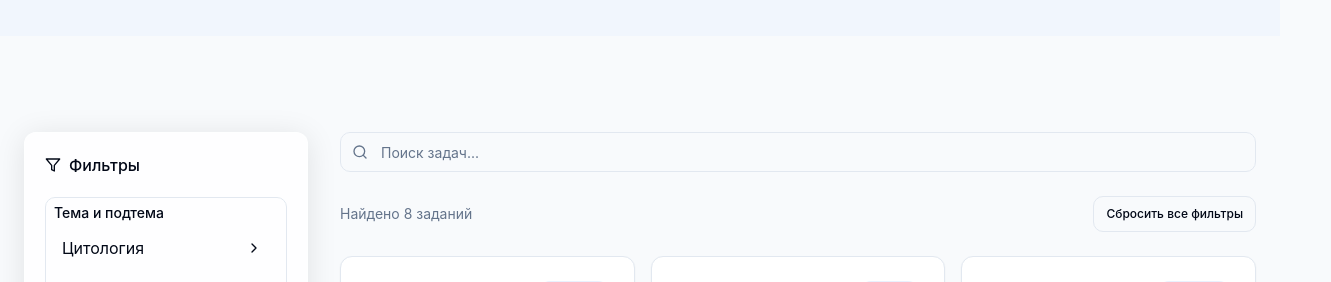
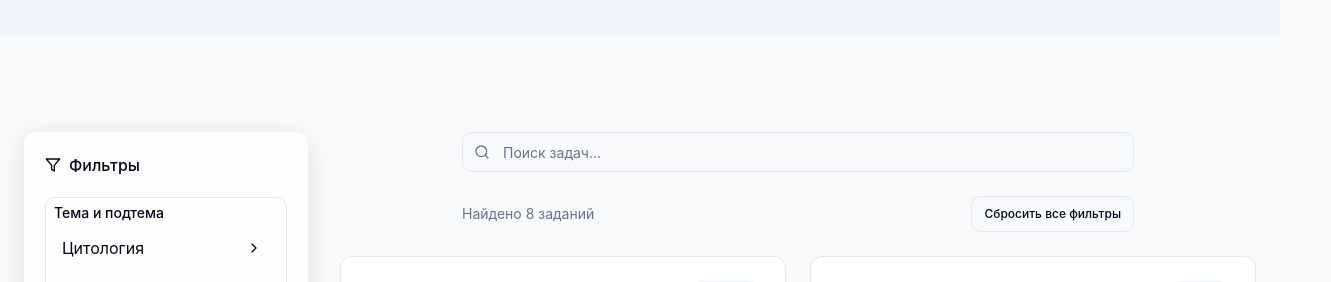
Before and after one commit to ohtioma12/simplybio-pathways, a React (Vite) app: page /task-bank in a window 1280 px wide. Shown: the part 440-722 px from the top of the page, 1331 px wide, since content can reach past the window. Built offline with nearby package versions, Linux system fonts and the light colour scheme.

Commit message:
Improve task bank UI/UX
- Fix task edit dialog layout issue on image upload.
- Improve task card layout for better responsiveness.
- Ensure consistent website format across devices.

```diff
--- a/src/components/task-bank/TaskEditDialog.tsx
+++ b/src/components/task-bank/TaskEditDialog.tsx
@@ -110,7 +110,7 @@ const TaskEditDialog: React.FC<TaskEditDialogProps> = ({
 
   return (
     <Dialog open={isOpen} onOpenChange={onClose}>
-      <DialogContent className="max-w-2xl">
+      <DialogContent className="max-w-2xl max-h-[90vh] overflow-y-auto">
         <DialogHeader>
           <DialogTitle>Редактировать задание</DialogTitle>
         </DialogHeader>
@@ -292,7 +292,7 @@ const TaskEditDialog: React.FC<TaskEditDialogProps> = ({
           </div>
         </div>
 
-        <DialogFooter>
+        <DialogFooter className="sticky bottom-0 bg-background pt-2">
           <DialogClose asChild>
             <Button variant="outline">Отмена</Button>
           </DialogClose>
--- a/src/components/task-bank/TaskList.tsx
+++ b/src/components/task-bank/TaskList.tsx
@@ -1,4 +1,3 @@
-
 import React from 'react';
 import { Search, X } from 'lucide-react';
 import { Input } from '@/components/ui/input';
@@ -21,9 +20,9 @@ const TaskList: React.FC<TaskListProps> = ({
   onTaskUpdate
 }) => {
   return (
-    <div className="space-y-6">
+    <div className="space-y-6 w-full">
       {/* Search bar */}
-      <div className="relative">
+      <div className="relative max-w-2xl mx-auto">
         <Search className="absolute left-3 top-1/2 transform -translate-y-1/2 text-muted-foreground h-4 w-4" />
         <Input
           type="search"
@@ -43,7 +42,7 @@ const TaskList: React.FC<TaskListProps> = ({
       </div>
 
       {/* Results info and filters */}
-      <div className="flex flex-col sm:flex-row justify-between items-start sm:items-center gap-2">
+      <div className="flex flex-col sm:flex-row justify-between items-start sm:items-center gap-2 max-w-2xl mx-auto">
         <p className="text-sm text-muted-foreground">
           {tasks.length === 0
             ? 'Заданий не найдено'
@@ -63,7 +62,7 @@ const TaskList: React.FC<TaskListProps> = ({
 
       {/* Task grid */}
       {tasks.length > 0 ? (
-        <div className="grid grid-cols-1 md:grid-cols-2 xl:grid-cols-3 gap-4">
+        <div className="grid grid-cols-1 lg:grid-cols-2 gap-6 max-w-7xl mx-auto">
           {tasks.map((task, index) => (
             <TaskCard
               key={`task-${task.id}`}
--- a/src/pages/TaskBank.tsx
+++ b/src/pages/TaskBank.tsx
@@ -1,4 +1,3 @@
-
 import React, { useState, useEffect } from 'react';
 import { motion, AnimatePresence } from 'framer-motion';
 import HeroSection from '@/components/task-bank/HeroSection';
@@ -89,7 +88,7 @@ const TaskBank = () => {
 
       {/* Task Bank Section */}
       <section className="py-12 md:py-24">
-        <div className="container mx-auto px-4 md:px-6">
+        <div className="container mx-auto px-4 md:px-6 max-w-[1400px]">
           {/* Mobile filters toggle */}
           <div className="lg:hidden mb-6">
             <motion.button
@@ -139,7 +138,7 @@ const TaskBank = () => {
 
             {/* Tasks list */}
             <motion.div
-              className="lg:col-span-9"
+              className="lg:col-span-9 w-full"
               initial={{ opacity: 0 }}
               animate={{ opacity: 1 }}
               transition={{ duration: 0.5, delay: 0.2 }}
```
